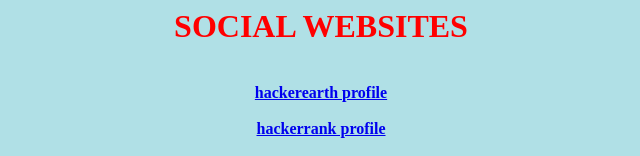
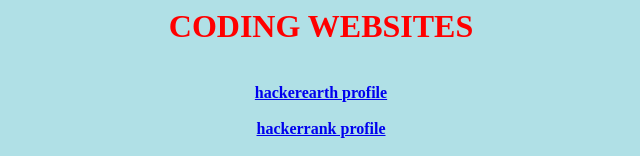
Before and after one commit to Vasanth1165/Vasanth1165.github.io, a plain HTML site: page index.html in a window 1280 px wide. Shown: the top 156 px of the page, without its empty margins (319-959 px from the left). Drawn offline with Linux system fonts and the light colour scheme.

Commit message:
Update index.html

```diff
--- a/index.html
+++ b/index.html
@@ -4,7 +4,7 @@
 	</head>
 	<body style="background-color:powderblue;">
 		<center>
-			<h1 style="color: red;">SOCIAL WEBSITES</h1>
+			<h1 style="color: red;">CODING WEBSITES</h1>
 			<b><br><a href="https://www.hackerearth.com/@vasanthyenuganti1165">hackerearth profile</a></br>
 			<br><a href="https://www.hackerrank.com/vasanthyenugant1">hackerrank profile</a></br>
 			<br><a href="https://github.com/Vasanth1165">git hub profile</a></br>
```
